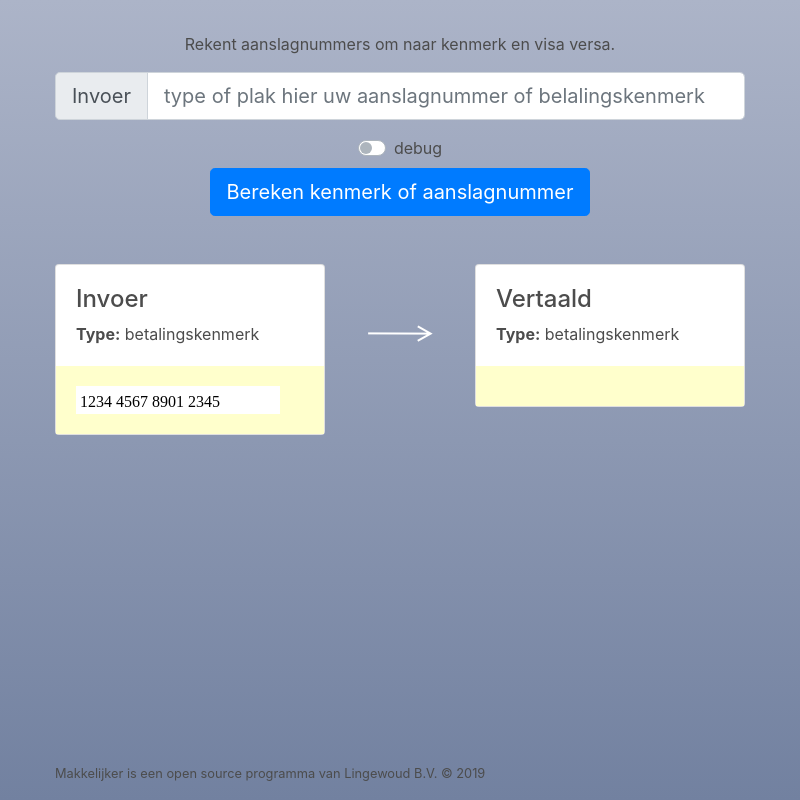
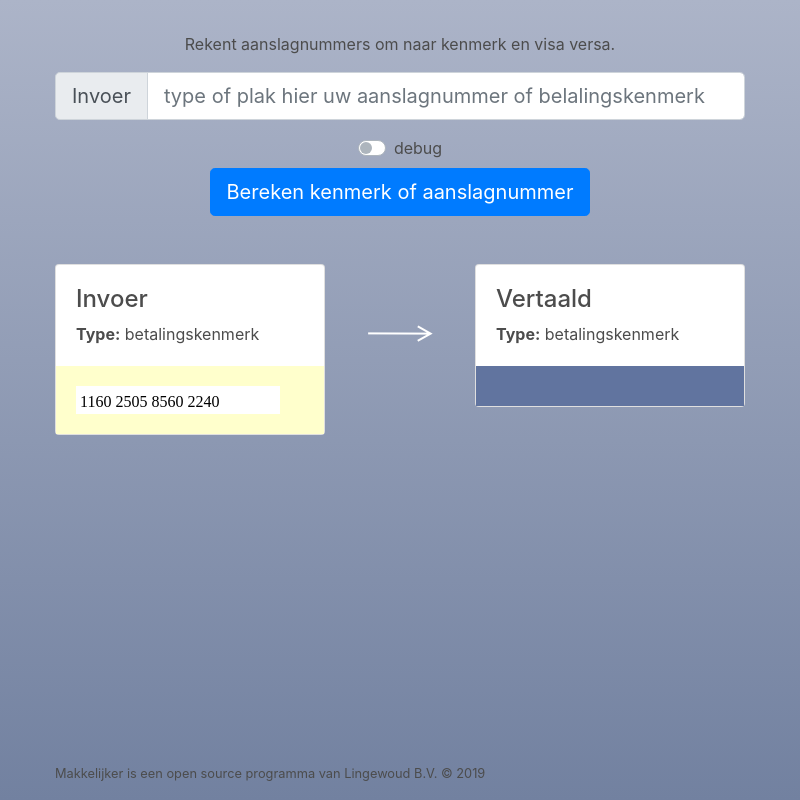
Before and after one commit to makkelijker/de-makkelijker-app, an Electron app: page src/index.html in a window 800 px wide. Drawn offline with Linux system fonts and the light colour scheme.

Commit message:
kleine verbeteringen interface

```diff
--- a/src/index.html
+++ b/src/index.html
@@ -68,14 +68,14 @@
                   <p class="card-text"><strong>Type:</strong> betalingskenmerk</p>
                 </div>
                 <div class="card-body" style="background-color: #FFFFCC">
-                  <input type="text" style="padding:0.25em 0 0 0.25em; font-family: 'OCR A Std'; border:0;" value="1234 4567 8901 2345" />
+                  <input type="text" style="padding:0.25em 0 0 0.25em; font-family: 'OCR A Std'; border:0;" value="1160 2505 8560 2240" />
                 </div>
               </div>
 
             </div>
 
             <div class="col-2 text-center" style="padding-top:56px;">
-                <img src="img/Line.png" border=1 />
+              <img src="img/Line.png" />
             </div>
 
             <div class="col-5">
@@ -85,18 +85,14 @@
                   <h4>Vertaald</h4>
                   <p class="card-text"><strong>Type:</strong> betalingskenmerk</p>
                 </div>
-                <div class="card-body" style="background-color: #FFFFCC">
+                <div class="card-body" style="background-color: #61749F">
                   <span id="spanAanslagnummer"></span>
                   <span id="spanBetalingsKenmerk"></span>
                 </div>
               </div>
-
             </div>
-
           </div>
-
       </div>
-
 
       <div class="row mt-3">
         <div class="col-12">
@@ -129,7 +125,6 @@
         </div>
       </div>
 
-
       <div class="row mt-3 debug">
         <div class="col-2">
         </div>
@@ -160,6 +155,7 @@
           <input type="text" value="" name="Middelcode" id="Middelcode" class="kenmerk" maxlength="1" style="width:30px;"/> MIDDELCODE<br>
           </p>
         </div>
+
       </div>
 
         </form>
@@ -167,6 +163,7 @@
     </div>
 
     </div>
+
     <footer id="sticky-footer" class="">
       <div class="container">
         <small>Makkelijker is een open source programma van Lingewoud B.V. © 2019</small>
```
Lines whose indentation alone changed are shown as unchanged.
